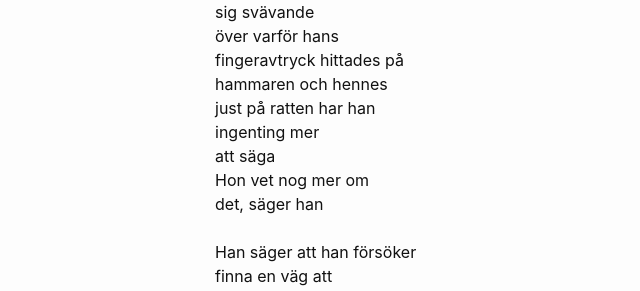
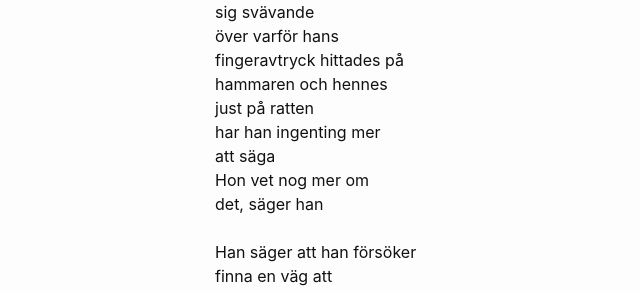
Before and after one commit to terr4form4/terr4form4.github.io, a Jekyll site: the page built from _posts/poesi/2024-01-03-dikter-2023-2024.md, in a window 1280 px wide and 900 px high, scrolled down 12593 px. Shown: the part 162-453 px from the top of the window, without its empty margins (55-695 px from the left). Built offline with Jekyll 4.4.1, drawn with Linux system fonts in a browser that asks for light colours; comment, search, counter and statistics services are not loaded.

Commit message:
fromattering

```diff
--- a/_posts/poesi/2024-01-03-dikter-2023-2024.md
+++ b/_posts/poesi/2024-01-03-dikter-2023-2024.md
@@ -511,8 +511,8 @@ sig svävande<br/>
 över varför hans<br/>
 fingeravtryck hittades på<br/>
 hammaren och hennes<br/>
-just på ratten har han<br/>
-ingenting mer<br/>
+just på ratten<br/>
+har han ingenting mer<br/>
 att säga<br/>
 Hon vet nog mer om<br/>
 det, säger han<br/>
```
